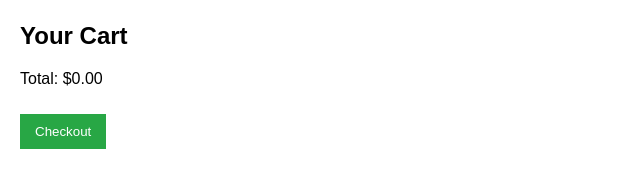
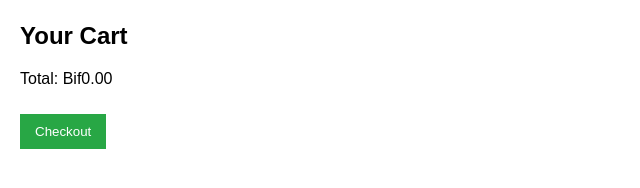
Before and after one commit to allyelvis/ae-pos, a plain HTML site: page cart.html in a window 1280 px wide. Shown: the part 252-440 px from the top of the page, 0-640 px from the left. Drawn offline with Linux system fonts and the light colour scheme.

Commit message:
Update cart.html
update currency

```diff
--- a/cart.html
+++ b/cart.html
@@ -20,7 +20,7 @@
             <ul id="cart-items">
                 <!-- Cart items will be dynamically generated here -->
             </ul>
-            <p>Total: $<span id="total-amount">0.00</span></p>
+            <p>Total: Bif<span id="total-amount">0.00</span></p>
             <button id="checkout-btn">Checkout</button>
         </div>
     </main>
```
